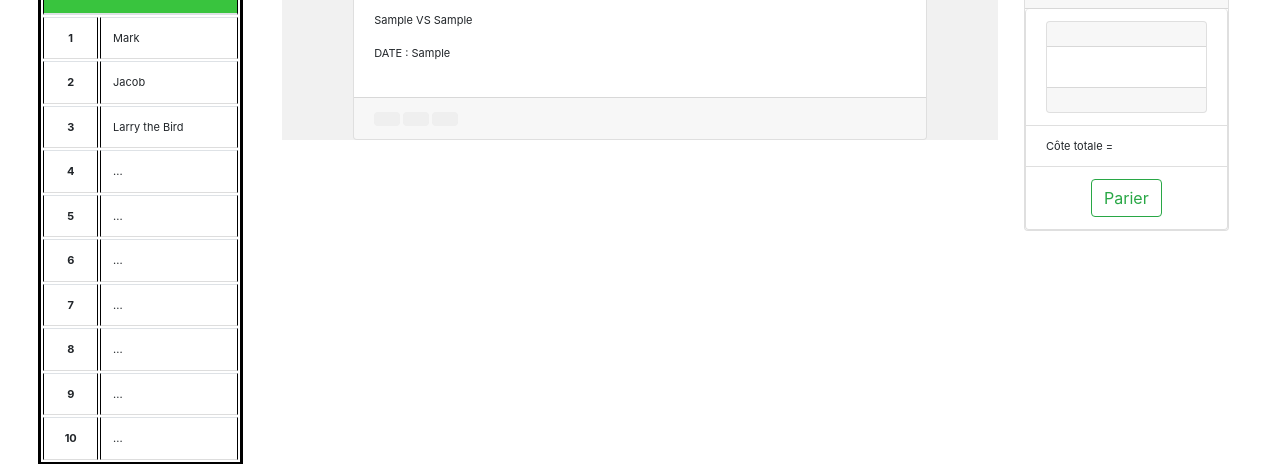
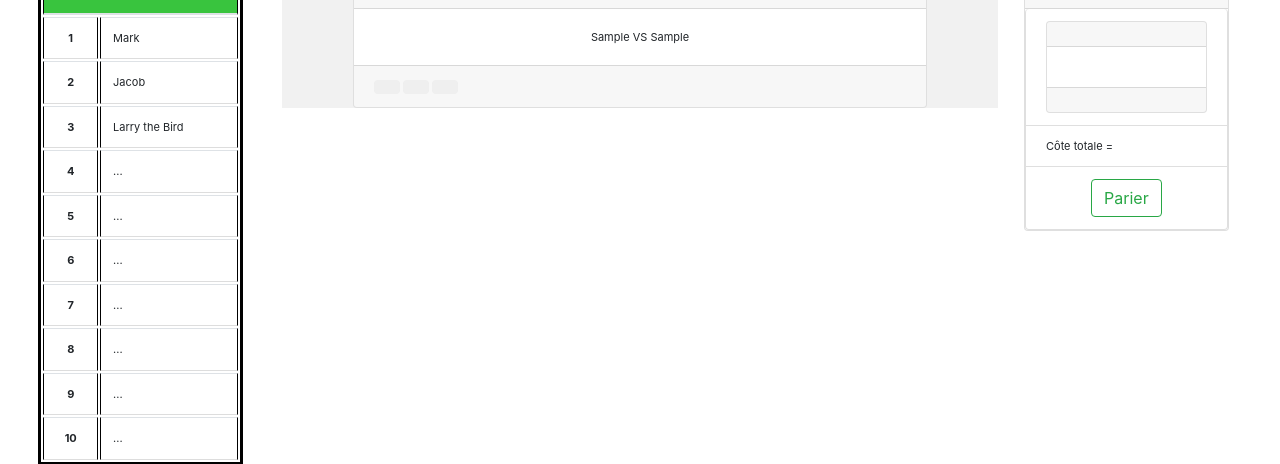
Before and after one commit to will8s/efrei_projet, a Django app: template projet/templates/proto_page_accueil.html in a window 1280 px wide. Shown: the part 174-638 px from the top of the page. Run offline with Django 3.2, Linux system fonts and the light colour scheme; the template is opened without the code that fills it: most values are stand-ins (such as "Sample title", 1, 10 or a date in 2020); some libraries are stand-ins or nearby versions.

Commit message:
ajustement du modele html/python

```diff
--- a/projet/static/css/proto_page_accueil.css
+++ b/projet/static/css/proto_page_accueil.css
@@ -96,3 +96,12 @@ div#centre {
     margin-left: 10%;
     height:auto;
 }
+
+.card-body{
+    margin: auto;
+}
+
+.data_date{
+    display: flex;
+    justify-content: flex-end;
+}
--- a/projet/templates/proto_page_accueil.html
+++ b/projet/templates/proto_page_accueil.html
@@ -151,17 +151,17 @@
     </div>
     {% for match in matches %}
     <div id="centre">
-        <div class="card card-centre">
-            <div class="card-header card-header-center">
-
+        <div class="card card-centre ">
+            <div class="card-header card-header-center ">
+                <div class = "data_date">DATE : {{match.2}}</div>
             </div>
             <div class="card-body">
-                <p>{{match.0}} VS {{match.1}}</p>
-                <p>DATE : {{match.2}}</p>
+                <div class="data_equipe">{{match.0}} VS {{match.1}}</div>
+
                 {% if match.3 == "AWAY_TEAM" %}
-                    <p>GAGANT : {{match.1}}</p>
+                    <div class="data_gagnant">GAGANT : {{match.1}}</div>
                 {% elif match.3 == "HOME_TEAM" %}
-                    <p>GAGANT : {{match.0}}</p>
+                    <div class="data_gagnant">GAGANT : {{match.0}}</div>
                 {% endif %}
             </div>
             <div class="card-footer text-muted">
```
